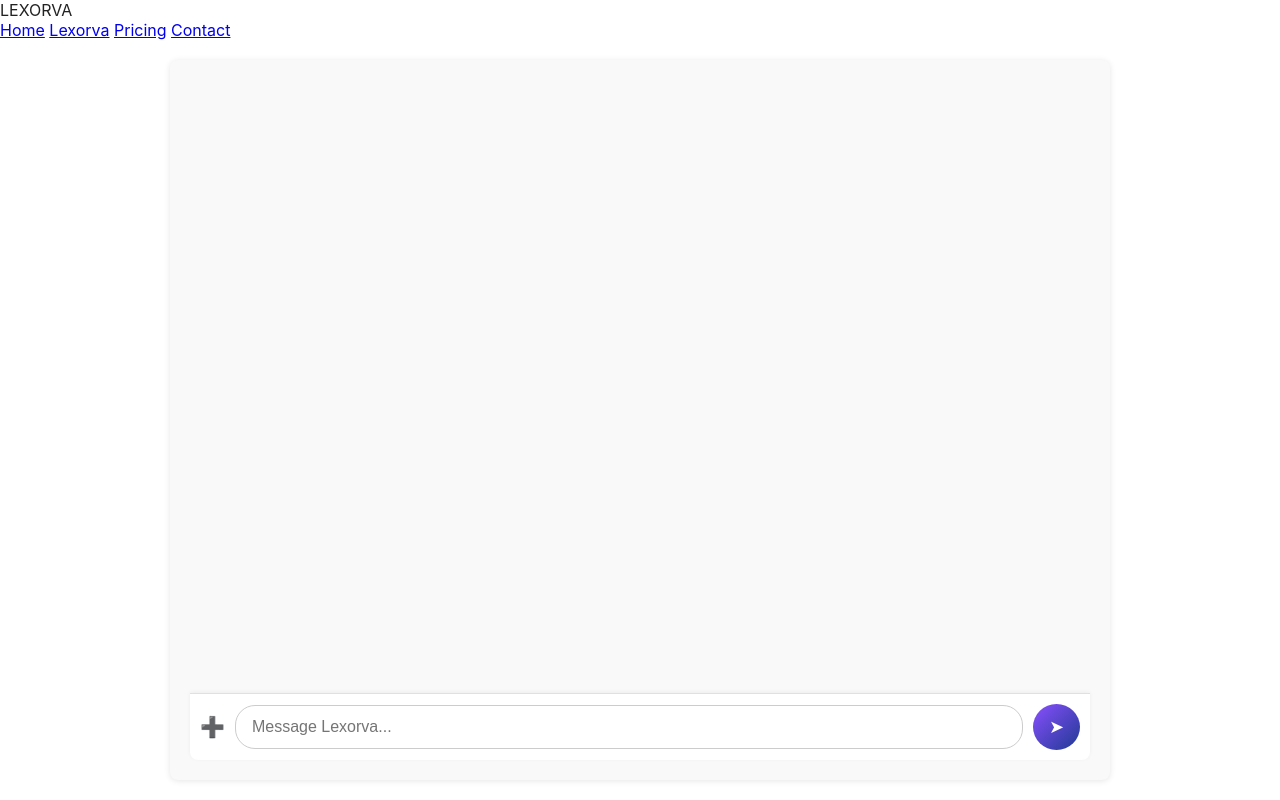
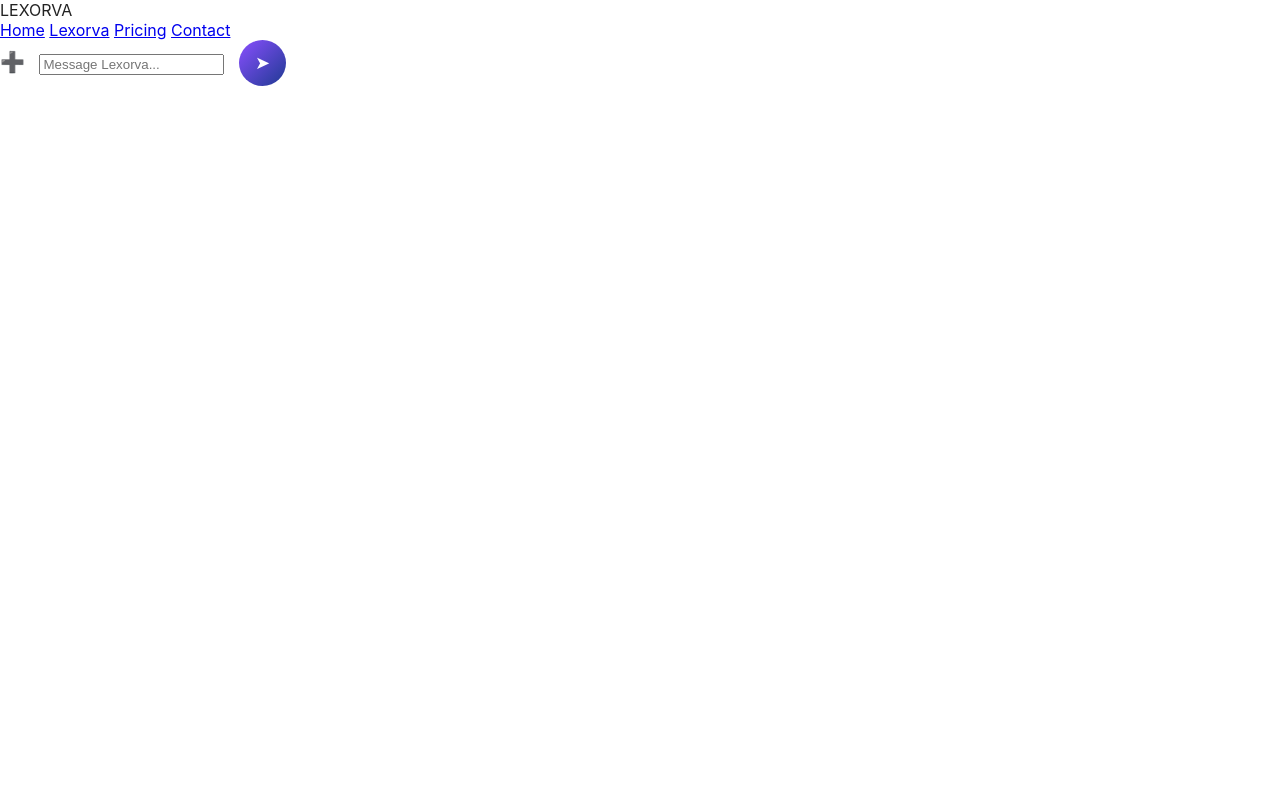
Before and after one commit to AILawsolutions/veritas-front-end, a plain HTML site: page lexorva.html in a window 1280 px wide. Drawn offline with nearby package versions, Linux system fonts and the light colour scheme.

Commit message:
Update lexorva.css

```diff
--- a/lexorva.css
+++ b/lexorva.css
@@ -1,21 +1,20 @@
-/* 1️⃣ Body + Background */
+/* 1️⃣ Body Background - safe */
 body {
-    background-color: #FFFFFF; /* Pure white background to match index.html */
-    background-image: none; /* No dark background or circuit here — light modern style */
+    background-color: #FFFFFF; /* Light background to match index.html */
     font-family: 'Inter', sans-serif;
     margin: 0;
     padding: 0;
-    color: #222222; /* default body text color */
+    color: #222222;
 }
 
-/* 2️⃣ Header - exact match to index.html */
+/* 2️⃣ HEADER - exact copy from index.html */
 .top-nav {
     display: flex;
     justify-content: space-between;
     align-items: center;
     padding: 20px 40px;
-    background-color: #FFFFFF; /* same light background */
-    border-bottom: 1px solid #E0E0E0; /* subtle separator like index.html */
+    background-color: #FFFFFF; /* same as index.html */
+    border-bottom: 1px solid #E0E0E0;
 }
 
 .logo-text {
@@ -42,30 +41,7 @@ body {
     border-bottom: 2px solid #1F3A93;
 }
 
-/* 3️⃣ Chat Section container */
-.chat-section {
-    background-color: #F9F9F9; /* Light clean chat background */
-    padding: 20px;
-    border-radius: 8px;
-    margin: 20px auto;
-    max-width: 900px;
-    display: flex;
-    flex-direction: column;
-    height: calc(100vh - 120px); /* leave space for header */
-    box-shadow: 0 1px 6px rgba(0, 0, 0, 0.1); /* subtle card shadow to elevate chat area */
-}
-
-/* 4️⃣ Chat History */
-.chat-history {
-    flex: 1;
-    overflow-y: auto;
-    display: flex;
-    flex-direction: column;
-    gap: 10px;
-    padding-bottom: 10px;
-}
-
-/* 5️⃣ User message bubble */
+/* 3️⃣ Chat message bubbles ONLY — do NOT change chat container */
 .user-message {
     align-self: flex-end;
     background: linear-gradient(135deg, #8A4FFF 0%, #1F3A93 100%);
@@ -77,40 +53,19 @@ body {
     margin-bottom: 10px;
 }
 
-/* 6️⃣ AI message bubble */
 .ai-message {
     align-self: flex-start;
-    background: #F2F2F2; /* Very light grey bubble */
-    color: #000000; /* black text for readability */
+    background: #F2F2F2; /* very light grey */
+    color: #000000; /* black text */
     border-radius: 16px 16px 16px 0;
     padding: 12px 16px;
     font-size: 16px;
     max-width: 70%;
     margin-bottom: 10px;
-    border: 1px solid #E0E0E0; /* subtle border to define AI message */
+    border: 1px solid #E0E0E0;
 }
 
-/* 7️⃣ Input Bar */
-.input-bar {
-    display: flex;
-    align-items: center;
-    padding: 10px;
-    background: #FFFFFF;
-    border-top: 1px solid #E0E0E0;
-    border-radius: 0 0 8px 8px;
-    box-shadow: 0 -1px 4px rgba(0, 0, 0, 0.05);
-}
-
-.input-bar input[type="text"] {
-    flex: 1;
-    padding: 12px 16px;
-    border: 1px solid #CCCCCC;
-    border-radius: 20px;
-    font-size: 16px;
-    color: #222222;
-    background: #FFFFFF;
-}
-
+/* 4️⃣ Input bar — safe styling ONLY for button */
 .input-bar button {
     margin-left: 10px;
     padding: 12px 16px;
@@ -127,7 +82,7 @@ body {
     background: linear-gradient(135deg, #9B5CFF 0%, #2446B5 100%);
 }
 
-/* 8️⃣ Upload "+" button */
+/* 5️⃣ Upload button — no change from working version */
 .upload-button {
     margin-right: 10px;
     font-size: 20px;
@@ -136,7 +91,7 @@ body {
     user-select: none;
 }
 
-/* 9️⃣ Thinking indicator */
+/* 6️⃣ Thinking — safe */
 .thinking {
     display: none;
     text-align: center;
@@ -144,16 +99,3 @@ body {
     padding: 5px;
     font-style: italic;
 }
-
-/* 10️⃣ Responsive tweaks */
-@media (max-width: 768px) {
-    .chat-section {
-        margin: 10px;
-        height: calc(100vh - 100px);
-    }
-
-    .input-bar {
-        flex-direction: row;
-        flex-wrap: wrap;
-    }
-}
```
